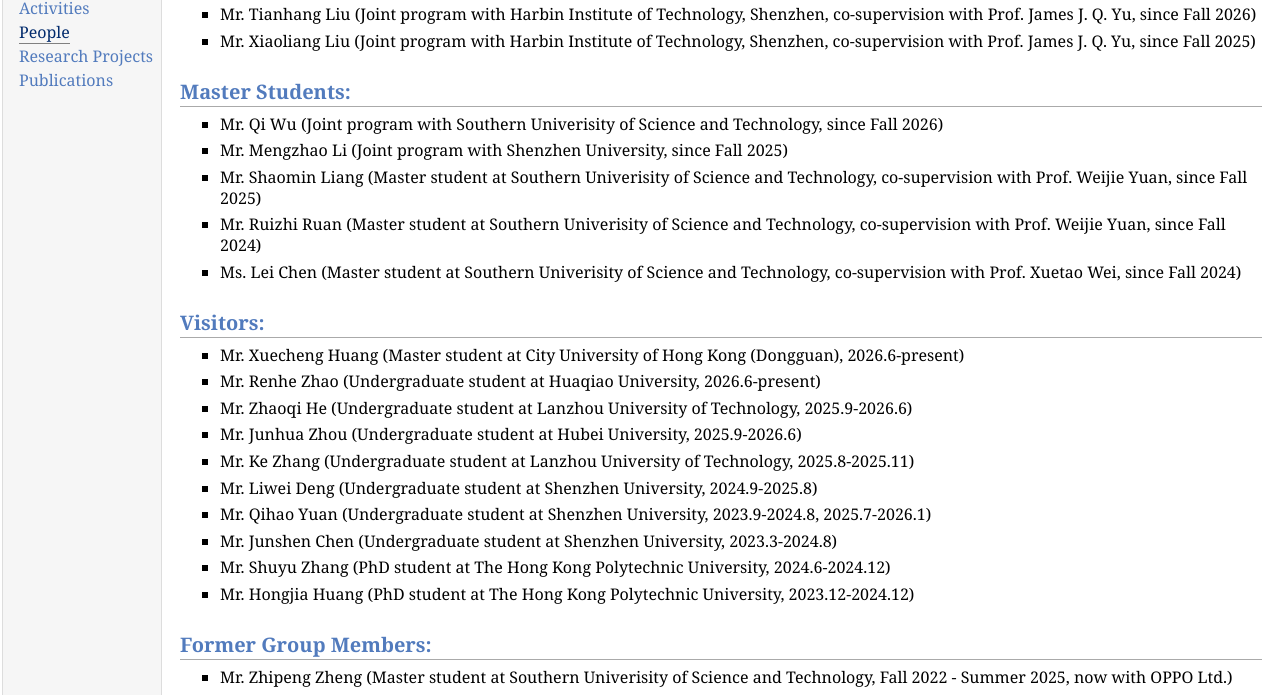
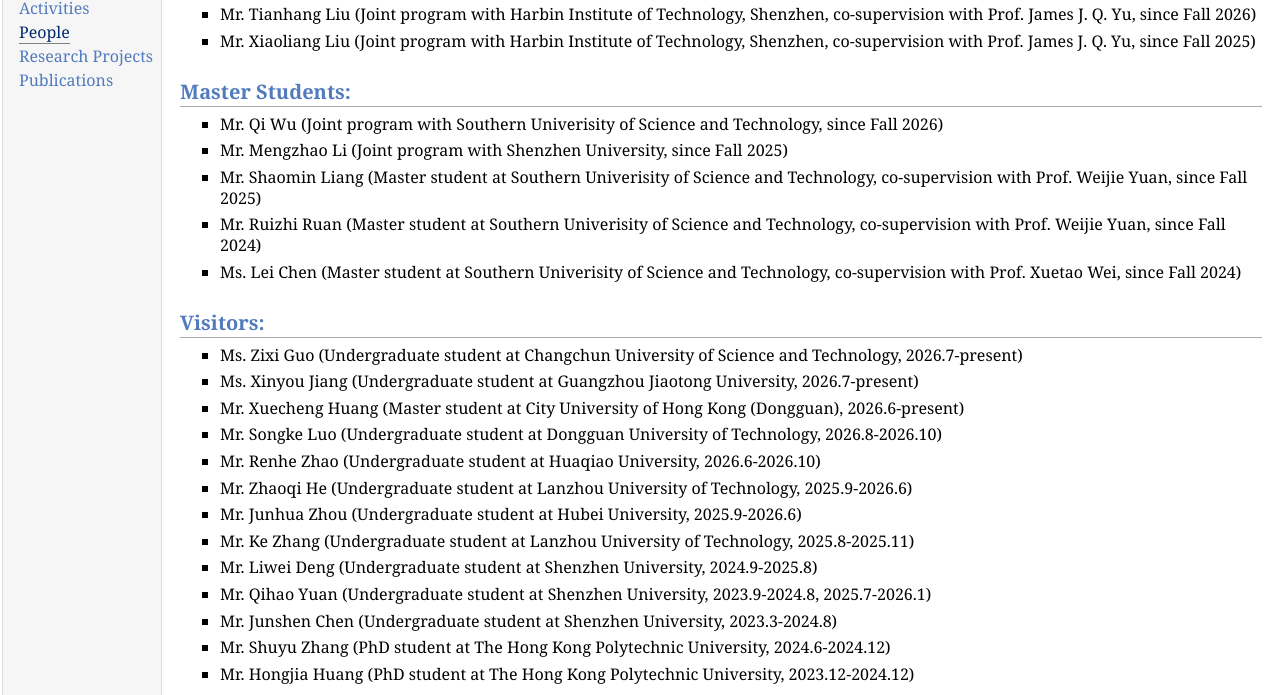
Before and after one commit to jasonzhangs001/shiyaozhang, a plain HTML site: page people.html in a window 1280 px wide. Shown: the part 104-799 px from the top of the page. Drawn offline with Linux system fonts and the light colour scheme.

Commit message:
Update people.html

```diff
--- a/people.html
+++ b/people.html
@@ -49,9 +49,15 @@
 
 <h2>Visitors:</h2>
 <ul>
+<li><p>Ms. Zixi Guo (Undergraduate student at Changchun University of Science and Technology, 2026.7-present)</p>
+</li>
+<li><p>Ms. Xinyou Jiang (Undergraduate student at Guangzhou Jiaotong University, 2026.7-present)</p>
+</li>
 <li><p>Mr. Xuecheng Huang (Master student at City University of Hong Kong (Dongguan), 2026.6-present)</p>
 </li>
-<li><p>Mr. Renhe Zhao (Undergraduate student at Huaqiao University, 2026.6-present)</p>
+<li><p>Mr. Songke Luo (Undergraduate student at Dongguan University of Technology, 2026.8-2026.10)</p>
+</li>
+<li><p>Mr. Renhe Zhao (Undergraduate student at Huaqiao University, 2026.6-2026.10)</p>
 </li>
 <li><p>Mr. Zhaoqi He (Undergraduate student at Lanzhou University of Technology, 2025.9-2026.6)</p>
 </li>
```
